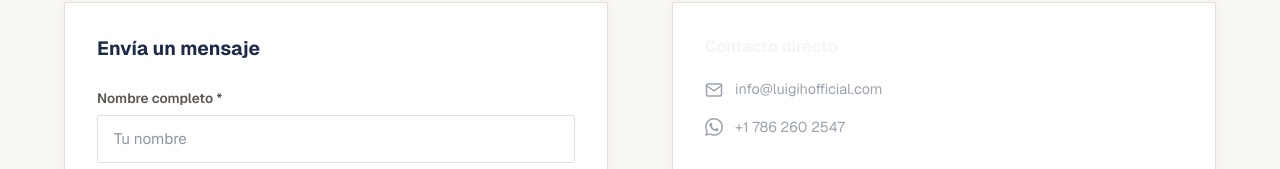
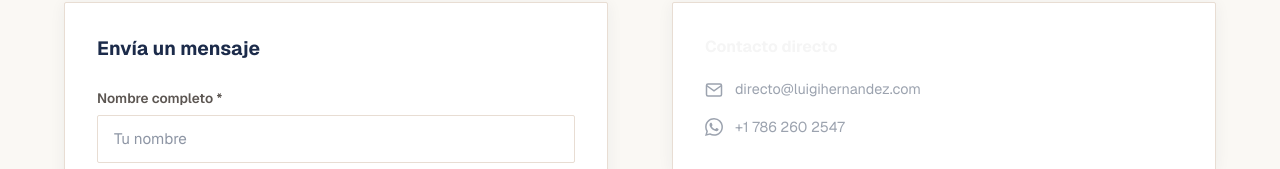
Before and after one commit to luigihofficial/luigihernandez-site, a Next.js app: page /contacto in a window 1280 px wide. Shown: the part 384-553 px from the top of the page. Built offline with nearby package versions, Linux system fonts and the light colour scheme.

Commit message:
fix: actualizar email visible en sidebar de contacto
Co-Authored-By: Claude Sonnet 4.6 <noreply@anthropic.com>

```diff
--- a/components/ContactSidebar.tsx
+++ b/components/ContactSidebar.tsx
@@ -50,7 +50,7 @@ export default function ContactSidebar() {
         </h2>
         <div style={{ display: 'flex', flexDirection: 'column', gap: '1rem' }}>
           <a
-            href="mailto:info@luigihofficial.com"
+            href="mailto:directo@luigihernandez.com"
             style={{
               display: 'flex',
               alignItems: 'center',
@@ -67,7 +67,7 @@ export default function ContactSidebar() {
               <path d="M4 4h16c1.1 0 2 .9 2 2v12c0 1.1-.9 2-2 2H4c-1.1 0-2-.9-2-2V6c0-1.1.9-2 2-2z" />
               <polyline points="22,6 12,13 2,6" />
             </svg>
-            info@luigihofficial.com
+            directo@luigihernandez.com
           </a>
           <a
             href="https://wa.me/17862602547"
```
